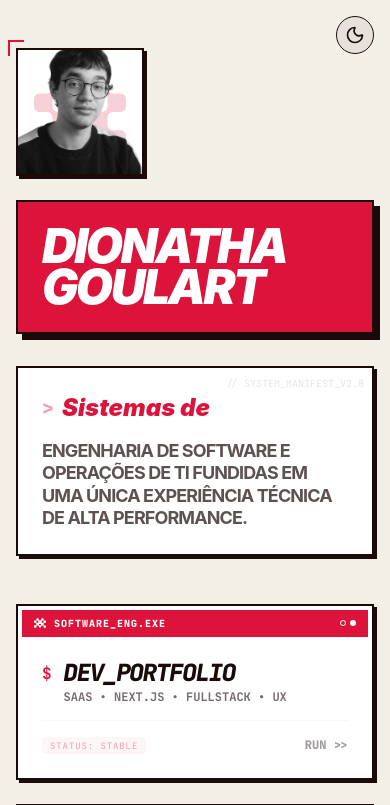
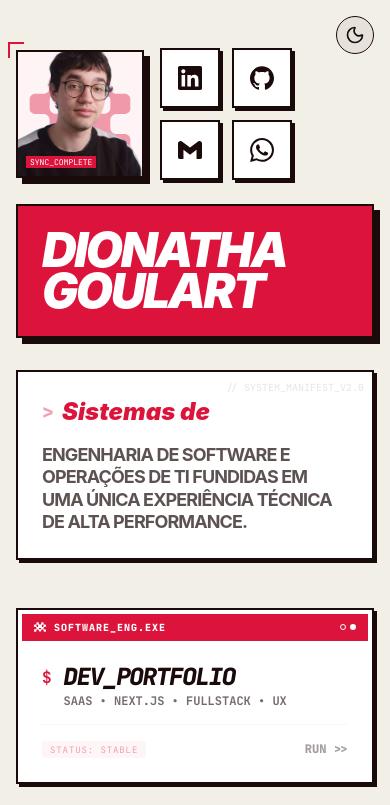
Before and after one commit to DionathaGoulart/Portfolio, a Next.js app: page / in a window 390 px wide. Shown: the top 805 px of the page. Built offline with nearby package versions, Linux system fonts and the light colour scheme.

Commit message:
style: optimize mobile layout and fix HMR dev origin

```diff
--- a/next.config.ts
+++ b/next.config.ts
@@ -5,6 +5,7 @@ const nextConfig: NextConfig = {
   images: {
     formats: ['image/avif', 'image/webp'],
   },
+  allowedDevOrigins: ['192.168.0.6', 'localhost'],
 };
 
 export default nextConfig;
--- a/src/app/page.tsx
+++ b/src/app/page.tsx
@@ -31,11 +31,12 @@ export default function HubPage() {
           className="lg:col-span-7 space-y-8"
         >
           <div className="flex flex-col md:flex-row gap-6 md:items-end">
+            <div className="flex flex-row gap-4 items-center md:items-end">
               {/* Profile Photo Container with Logo Background */}
               <div className="relative group shrink-0">
-              <div className="w-32 h-32 md:w-48 md:h-48 retro-border bg-card overflow-hidden retro-shadow-sm group-hover:retro-shadow transition-all relative flex items-center justify-center">
+                <div className="w-32 h-32 md:w-48 md:h-48 retro-border bg-card overflow-hidden retro-shadow md:retro-shadow-sm md:group-hover:retro-shadow transition-all relative flex items-center justify-center">
                   {/* Logo Background */}
-                <div className="absolute inset-0 flex items-center justify-center p-4 opacity-20 group-hover:opacity-40 group-hover:scale-110 transition-all duration-500">
+                  <div className="absolute inset-0 flex items-center justify-center p-4 opacity-40 scale-110 md:opacity-20 md:scale-100 md:group-hover:opacity-40 md:group-hover:scale-110 transition-all duration-500">
                     <Logo className="w-full h-full text-accent" />
                   </div>
 
@@ -44,16 +45,34 @@ export default function HubPage() {
                     src={hubContent.profileImage}
                     alt={hubContent.name}
                     fill
-                  className="object-cover z-10 grayscale group-hover:grayscale-0 transition-all duration-500"
+                    className="object-cover z-10 grayscale-0 md:grayscale md:group-hover:grayscale-0 transition-all duration-500"
                   />
 
                   {/* Terminal overlay on photo */}
-                <div className="absolute inset-0 bg-accent/5 opacity-0 group-hover:opacity-100 transition-opacity pointer-events-none flex flex-col justify-end p-2 font-mono text-[8px] text-white z-20">
+                  <div className="absolute inset-0 bg-accent/5 opacity-100 md:opacity-0 md:group-hover:opacity-100 transition-opacity pointer-events-none flex flex-col justify-end p-2 font-mono text-[8px] text-white z-20">
                     <span className="bg-accent px-1 w-fit">SYNC_COMPLETE</span>
                   </div>
                 </div>
                 {/* Decorative corner */}
                 <div className="absolute -top-2 -left-2 w-4 h-4 border-t-2 border-l-2 border-accent" />
+              </div>
+
+              {/* Mobile Socials */}
+              <div className="grid grid-cols-2 gap-3 sm:gap-4 md:hidden">
+                {hubContent.socials.map((social) => {
+                  const Icon = iconMap[social.type as keyof typeof iconMap];
+                  return (
+                    <Link
+                      key={social.name}
+                      href={social.url}
+                      className="retro-border bg-card p-4 sm:p-5 flex items-center justify-center hover:bg-accent hover:text-white transition-all relative group retro-shadow-sm hover:retro-shadow-sm hover:-translate-y-1 active:translate-y-0 text-foreground"
+                      title={social.name}
+                    >
+                      <Icon size={24} />
+                    </Link>
+                  );
+                })}
+              </div>
             </div>
 
             <div className="retro-border bg-accent p-6 md:p-8 retro-shadow inline-block flex-1">
@@ -129,7 +148,7 @@ export default function HubPage() {
 
       {/* Footer Decoration */}
       <div className="max-w-7xl mx-auto mt-16 md:mt-24 w-full flex flex-col md:flex-row justify-between items-center gap-8 border-t-2 border-border-custom/10 pt-12 relative z-10">
-        <div className="flex flex-wrap gap-4 sm:gap-6 justify-center">
+        <div className="hidden md:flex flex-wrap gap-4 sm:gap-6 justify-center">
           {hubContent.socials.map((social) => {
             const Icon = iconMap[social.type as keyof typeof iconMap];
             return (
--- a/src/components/dev/Header.tsx
+++ b/src/components/dev/Header.tsx
@@ -108,15 +108,15 @@ export function Header({ cvContent }: { cvContent?: string }) {
             initial={{ opacity: 0, y: -20 }}
             animate={{ opacity: 1, y: 0 }}
             exit={{ opacity: 0, y: -20 }}
-            className="fixed inset-0 w-full h-screen bg-background/95 backdrop-blur-md pointer-events-auto lg:hidden flex flex-col pt-24 px-6 z-40"
+            className="fixed inset-0 w-full h-[100dvh] bg-background/95 backdrop-blur-md pointer-events-auto lg:hidden flex flex-col pt-16 pb-6 px-6 z-40"
           >
-            <div className="flex flex-col gap-6 font-mono h-full overflow-y-auto pb-10">
+            <div className="flex flex-col gap-4 font-mono h-full overflow-y-auto">
               {navLinks.map((link) => (
                 <Link
                   key={link.href}
                   href={link.href}
                   onClick={() => setIsMenuOpen(false)}
-                  className="text-accent text-2xl uppercase flex items-center gap-3 group border-b border-accent/20 pb-4"
+                  className="text-accent text-xl uppercase flex items-center gap-3 group border-b border-accent/20 pb-3"
                 >
                   <span className="opacity-40 group-hover:opacity-100">
                     {">"}
@@ -125,11 +125,11 @@ export function Header({ cvContent }: { cvContent?: string }) {
                 </Link>
               ))}
 
-              <div className="mt-auto flex flex-col gap-4">
+              <div className="mt-auto flex flex-col gap-3 pt-4">
                 {!isCV && (
                   <button
                     onClick={() => { toggleMode(); setIsMenuOpen(false); }}
-                    className="flex items-center justify-center gap-3 border border-accent/30 px-4 py-4 text-sm font-black tracking-wider text-accent hover:bg-accent hover:text-white transition-all w-full"
+                    className="flex items-center justify-center gap-3 border border-accent/30 px-4 py-3 text-sm font-black tracking-wider text-accent hover:bg-accent hover:text-white transition-all w-full"
                   >
                     {mode === "graphic" ? (
                       <>
@@ -144,7 +144,7 @@ export function Header({ cvContent }: { cvContent?: string }) {
                     )}
                   </button>
                 )}
-                <div className="flex justify-between items-center border border-accent/30 px-4 py-4 text-sm">
+                <div className="flex justify-between items-center border border-accent/30 px-4 py-3 text-sm">
                   <span className="text-accent uppercase tracking-widest font-black">THEME</span>
                   <ThemeToggle isTerminal={true} />
                 </div>
--- a/src/components/dev/Hero.tsx
+++ b/src/components/dev/Hero.tsx
@@ -37,7 +37,7 @@ export default function Hero() {
 
         <div className="grid grid-cols-1 md:grid-cols-12 flex-1">
           {/* Terminal Content Area - MAXIMIZED HEIGHT */}
-          <div className="order-2 md:order-1 md:col-span-8 p-8 md:p-12 font-mono relative overflow-hidden min-h-[500px] md:min-h-[650px] flex flex-col justify-start">
+          <div className="order-2 md:order-1 md:col-span-8 p-5 sm:p-8 md:p-12 font-mono relative overflow-hidden min-h-[400px] md:min-h-[650px] flex flex-col justify-start">
             {/* Background Logo Watermark */}
             <div className="absolute top-1/2 left-1/2 -translate-x-1/2 -translate-y-1/2 w-80 h-80 opacity-[0.03] pointer-events-none">
               <Logo className="w-full h-full text-accent" />
@@ -97,7 +97,7 @@ export default function Hero() {
           </div>
 
           {/* Side Info / Logo Branding - LARGER SCALE */}
-          <div className="order-1 md:order-2 md:col-span-4 border-b-2 md:border-b-0 md:border-l-2 border-accent bg-accent/5 p-8 flex flex-col items-center justify-center gap-16 relative overflow-hidden">
+          <div className="order-1 md:order-2 md:col-span-4 border-b-2 md:border-b-0 md:border-l-2 border-accent bg-accent/5 p-5 md:p-8 flex flex-col items-center justify-center gap-8 md:gap-16 relative overflow-hidden">
             {/* Decorative grid pattern */}
             <div
               className="absolute inset-0 opacity-[0.05] pointer-events-none"
--- a/src/components/dev/TerminalMode.tsx
+++ b/src/components/dev/TerminalMode.tsx
@@ -455,11 +455,11 @@ export default function TerminalMode({ onSwitchToGui }: { onSwitchToGui: () => v
       animate={{ opacity: 1, scale: 1 }}
       exit={{ opacity: 0, scale: 0.98 }}
       transition={{ duration: 0.25 }}
-      className="min-h-screen flex flex-col justify-center py-24 px-4 sm:px-6 md:px-10"
+      className="h-[100dvh] flex flex-col pt-20 pb-4 px-4 sm:px-6 md:px-10 md:py-24 md:min-h-screen md:h-auto md:justify-center"
     >
       <div
-        className="retro-border bg-card retro-shadow overflow-hidden w-full max-w-7xl mx-auto flex flex-col relative"
-        style={{ height: "80vh" }}
+        className="retro-border bg-card retro-shadow overflow-hidden w-full max-w-7xl mx-auto flex flex-col relative flex-1 md:flex-none"
+        style={{ height: "100%", maxHeight: "80vh" }}
         onClick={() => inputRef.current?.focus()}
       >
         {/* Logo watermark */}
```
Lines whose indentation alone changed are shown as unchanged.
